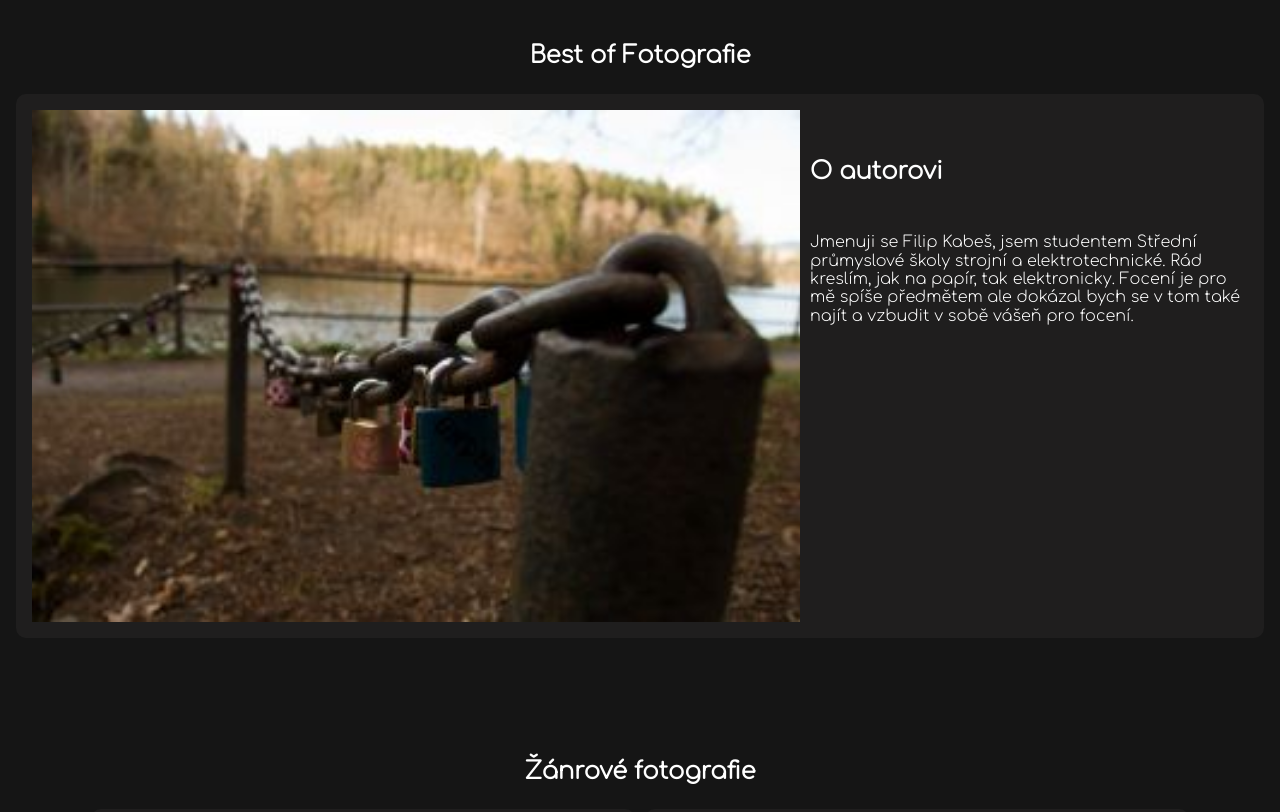
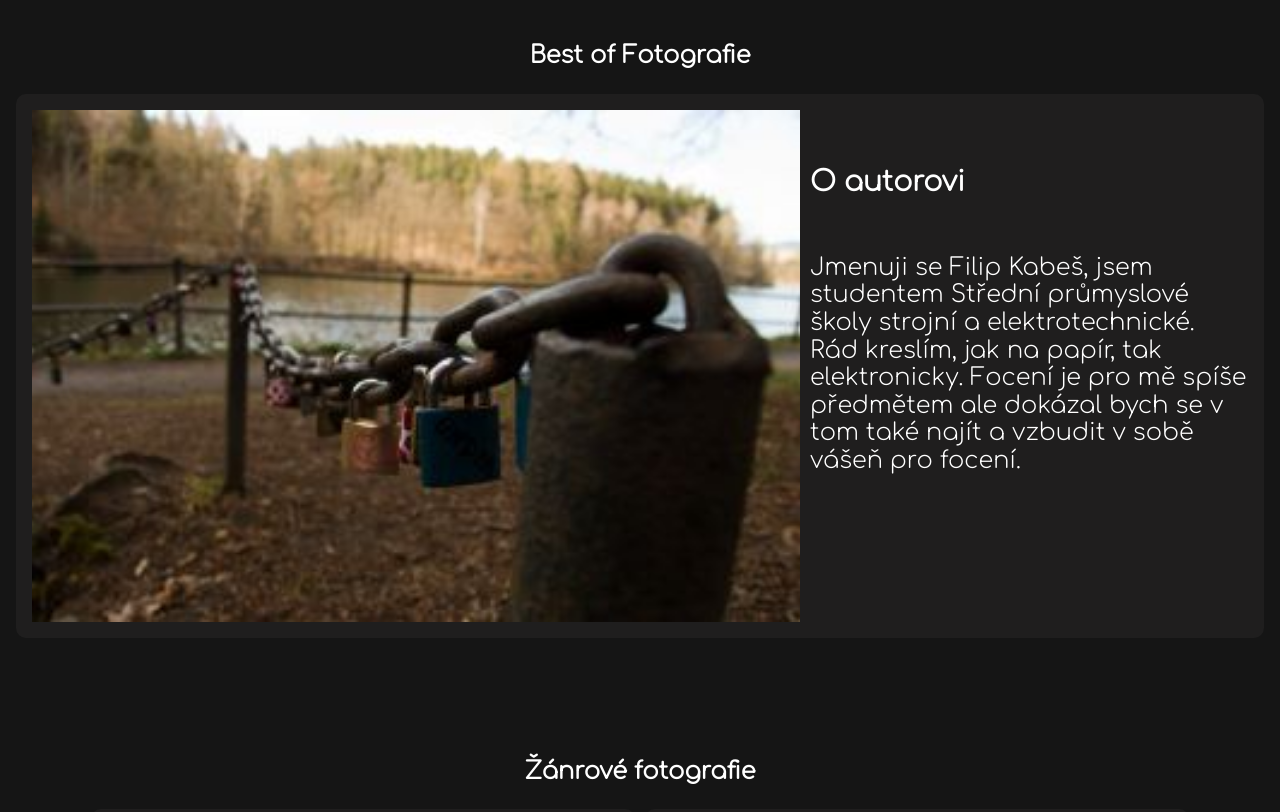
Before and after one commit to pslib-cz/2021-l2-web-ts-filipkbkabes, a plain HTML site: page index.html in a window 1280 px wide. Shown: the part 2080-2892 px from the top of the page. Drawn offline with Linux system fonts and the light colour scheme; some packages are replaced by stand-ins of ours; a script that the page names is missing.

Commit message:
css edit

```diff
--- a/css/desktop.css
+++ b/css/desktop.css
@@ -46,3 +46,13 @@
 
 
  }
+
+ @media screen and (min-width: 1000px) {
+     .caption__text {
+         font-size: 24px;
+     }
+
+     .caption__title {
+         font-size: 28px;
+     }
+ }
--- a/css/main.css
+++ b/css/main.css
@@ -26,6 +26,10 @@ html {
 .nav__item {
     text-align: center;
     list-style: none;
+}
+
+.nav__item:hover {
+    text-decoration: underline;
 }
 
 .button {
@@ -76,7 +80,6 @@ padding: 1em;
 
 .div__item {
     margin: 0;
-
     flex-shrink: 0;
     flex-basis: 50vw;
 }
```
